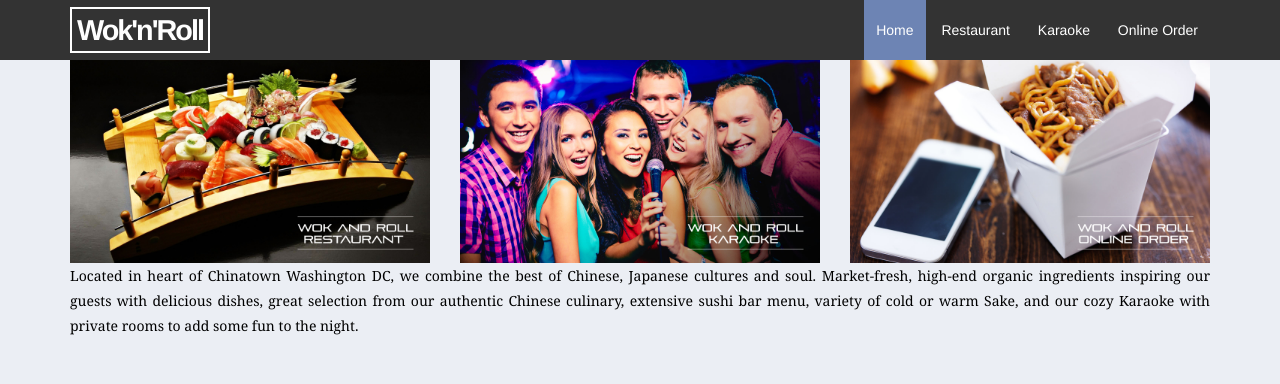
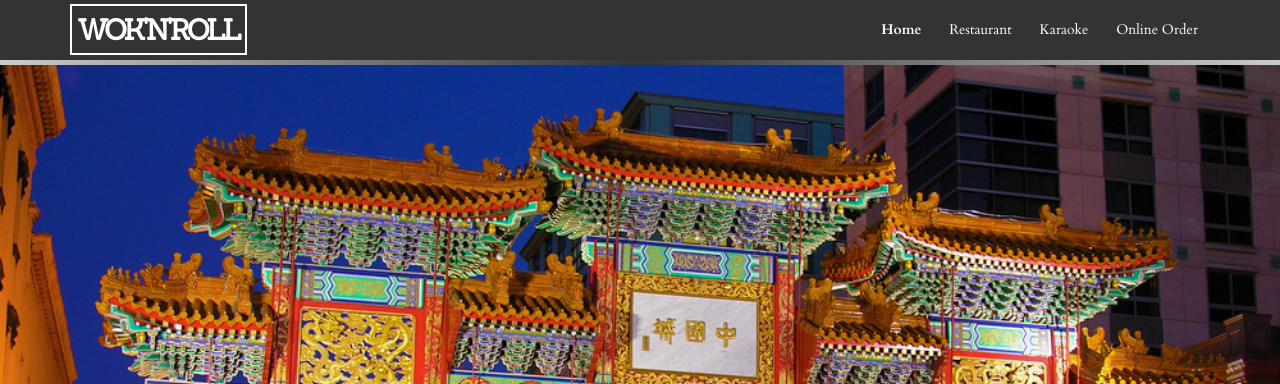
Before and after one commit to mnishiguchi/wok_restaurant, a plain HTML site: page index.html at #/home in a window 1280 px wide. Shown: the top 384 px of the page. Drawn offline with nearby package versions, Linux system fonts and the light colour scheme; some packages are replaced by stand-ins of ours.

Commit message:
Improve layout

```diff
--- a/css/main.css
+++ b/css/main.css
@@ -28,11 +28,10 @@ html, body {
 }
 body {
   -webkit-font-smoothing: antialiased;
-  background: #ebeef4;
+  font-family: "Cardo", "Helvetica Neue", Helvetica, Arial, sans-serif;
+  font-weight: 400;
 }
-.container {
-  position: relative;
-}
+
 
 /*
 Typography
@@ -43,34 +42,45 @@ Typography
 h1, h2, h3, h4, p {
   padding: 0;
   margin: 0;
-  line-height: 1;
+  /*line-height: 1;*/
 }
-h1, .h1 {
-  color: rgba(255,255,255,.8);
-  /*font-family: Georgia, serif;*/
+a {
+  color: #c2b49a;
+  -webkit-transition: all 0.5s;
+  -moz-transition: all 0.5s;
+  transition: all 0.5s;
 }
-h2, .h2 {
-}
-h3, .h3{
-}
-h4, .h4 {
+a:hover,
+a:focus {
+  color: inherit;
+  text-decoration: none;
 }
 p {
-  font-size: 1.0em;
-  color: black;
-  padding-bottom: 12px;
-  line-height: 1.8em;
-  text-align: justify;
-  font-family: Georgia, serif;
+  font-size: 18px;
+  line-height: 1.5;
 }
-li {
-  line-height: 1.8em;
+p.lead {
+  font-family: "Sanchez", "Helvetica Neue", Helvetica, Arial, sans-serif;
+  font-weight: 400;
+  text-transform: uppercase;
+  font-size: 24px;
 }
-a {
-  color: #676767;
+h1,
+h2,
+h3,
+h4,
+h5,
+h6 {
+  font-family: "Sanchez", "Helvetica Neue", Helvetica, Arial, sans-serif;
+  font-weight: 400;
+  text-transform: uppercase;
 }
-a:hover {
-  color: #7cc70c;
+hr {
+  margin: 0;
+  border: 0;
+  height: 5px;
+  background: #333;
+  background-image: linear-gradient(to right, #ccc, #333, #ccc);
 }
 
 
@@ -89,7 +99,28 @@ a:hover {
   line-height: 60px;
   border: 2px solid white;
   padding: 5px;
-
+}
+#hamburger {
+  position: absolute;
+  right: 0;
+  top: 0;
+  width: 60px;
+  height: 60px;
+  cursor: pointer;
+  border-radius: 5px;
+  background: white;
+  margin-right: 16px;
+  border-radius: 0;
+  background: white;
+}
+/* Remove the default underline associated with links. */
+#logo a,
+#logo a:hover,
+#navbar nav li a,
+#navbar nav li a.active,
+#navbar nav li a:hover,
+#navbar nav li a.active:hover {
+  text-decoration: none;
 }
 #navbar {
   position: relative; /* This is to make CSS transition smooth? */
@@ -131,37 +162,50 @@ a:hover {
 #navbar li a.active {
   background: none;
   color: white;
+  font-weight: bold;
   cursor: default;  /* Default cursor instead of the finger pointing */
-  background: #6d84b4;
 }
 #navbar li a:hover {
-  background: #293e6a;
-  color: white;
+  color: rgba(255,255,255,.5);
 }
 #navbar li a.active:hover {
-  background: #6d84b4;
 }
-#hamburger {
-  position: absolute;
-  right: 0;
-  top: 0;
-  width: 60px;
-  height: 60px;
-  cursor: pointer;
-  border-radius: 5px;
-  background: white;
-  margin-right: 16px;
+
+
+/*
+HEADER
+*/
+
+
+header {
+  position: relative;
+  display: block;
+  height: auto;
+  width: auto;
+  max-width: 100%;
+  margin: 0 auto;
+  background-color: #222222;
+  background: no-repeat center center;
+  background-attachment: scroll;
+  -webkit-background-size: cover;
+  -moz-background-size: cover;
+  background-size: cover;
+  -o-background-size: cover;
+  padding: 100px 0;
 }
-#hamburger:hover {
+.online-order header {
+  max-width: 500px;
+  height: auto;
 }
-/* Remove the default underline associated with links. */
-#logo a,
-#logo a:hover,
-#navbar nav li a,
-#navbar nav li a.active,
-#navbar nav li a:hover,
-#navbar nav li a.active:hover {
-  text-decoration: none;
+@media (min-width: 768px) {
+  header {
+    height: 400px;
+    padding: 0;
+    background-attachment: scroll;
+  }
+  .home header {
+    height: 500px;
+  }
 }
 
 
@@ -170,9 +214,19 @@ Pages
 */
 
 
+.page {
+  min-height: 600px;
+}
 .page header {
   min-height: 300px;
 }
+.page .content {
+  min-height: 300px;
+}
+.service-box {
+  margin: 20px auto;
+}
+
 .page.home img {
   display: none;
 }
@@ -184,7 +238,8 @@ Footer
 
 
 footer {
-  padding: 40px 0 20px 0;
+  padding: 50px 0 20px 0;
+  background: #555;
 }
 footer ul {
   display: inline-block;
@@ -251,11 +306,9 @@ footer li {
 
 /* Medium Devices, Desktops */
 @media only screen and (min-width : 992px) {
-
 }
 
 
 /* Large Devices, Wide Screens */
 @media only screen and (min-width : 1200px) {
-
 }
--- a/index.html
+++ b/index.html
@@ -22,8 +22,8 @@
   <link href="https://maxcdn.bootstrapcdn.com/font-awesome/4.5.0/css/font-awesome.min.css" rel="stylesheet" integrity="sha256-3dkvEK0WLHRJ7/Csr0BZjAWxERc5WH7bdeUya2aXxdU= sha512-+L4yy6FRcDGbXJ9mPG8MT/3UCDzwR9gPeyFNMCtInsol++5m3bk2bXWKdZjvybmohrAsn3Ua5x8gfLnbE1YkOg==" crossorigin="anonymous">
 
   <!-- Load Custom Fonts -->
-  <link href='http://fonts.googleapis.com/css?family=Open+Sans:300italic,400italic,600italic,700italic,800italic,400,300,600,700,800' rel='stylesheet' type='text/css'>
-  <link href='http://fonts.googleapis.com/css?family=Merriweather:400,300,300italic,400italic,700,700italic,900,900italic' rel='stylesheet' type='text/css'>
+  <link href='http://fonts.googleapis.com/css?family=Sanchez:400italic,400' rel='stylesheet' type='text/css'>
+  <link href='http://fonts.googleapis.com/css?family=Cardo:400,400italic,700' rel='stylesheet' type='text/css'>
 
   <!-- Load Custom CSS -->
   <link rel="stylesheet" href="css/main.css" type="text/css">
@@ -32,6 +32,7 @@
 <body id="page-top">
 
   <div id="navbar">
+
     <div class="container">
       <hgroup>
         <!-- Logo -->
@@ -73,7 +74,11 @@
     </div><!-- /.container -->
   </div><!-- /.navbar -->
 
+  <hr>
+
   <ng-view></ng-view>
+
+  <hr>
 
   <footer id="footer">
     <div class="container">
@@ -141,7 +146,8 @@
         nav.classList.remove( "cssSlideUp");
       });
       window.addEventListener( 'resize', function() {
-        nav.classList.remove( "cssSlideUp");
+        // nav.classList.remove( "cssSlideUp");
+        nav.click();
       });
 
     });
--- a/js/app.js
+++ b/js/app.js
@@ -106,8 +106,6 @@
     AppController.$inject = [];
 
     function AppController() {
-
-
     } // end AppController
 
   angular
--- a/partials/home.html
+++ b/partials/home.html
@@ -2,21 +2,13 @@
 
 <div class="page home">
 
-  <div class="container">
-    <div class="row categories">
-      <div
-        ng-repeat="item in vm.categoryImages track by $index"
-        class="col-sm-4">
-        <a ng-href="{{ item.linkUrl }}" class="portfolio-box">
-          <img
-            ng-src="{{ item.imgUrl }}"
-            alt="{{ item.name }}" title="{{ item.name }}">
-        </a>
-      </div><!-- /.col -->
-    </div><!-- /.row -->
+  <header style="background-image: url('img/dc_chinatown_1000x500.jpg')"></header>
+
+  <hr>
+
+  <div class="container content">
 
     <p>Located in heart of Chinatown Washington DC, we combine the best of Chinese, Japanese cultures and soul. Market-fresh, high-end organic ingredients inspiring our guests with delicious dishes, great selection from our authentic Chinese culinary, extensive sushi bar menu, variety of cold or warm Sake, and our cozy Karaoke with private rooms to add some fun to the night.</p>
 
   </div>
-
 </div><!-- /.page -->
```
Also changed, not shown: partials/karaoke.html (+4 -6 lines), partials/online-order.html (+17 -12 lines), partials/restaurant.html (+28 -18 lines), README.md, img/chinese_feast.png (added), img/concert.jpg (added), img/concert_1000x500.jpg (added), img/dc_chinatown.jpg (added), img/dc_chinatown_1000x500.jpg (added), img/karaoke_1000x500.jpg (added), img/phone_call.gif (added), img/sushi-1.jpg (added), img/sushi-2.jpg (added), img/sushi_bar.jpg (added), 1 more files.
